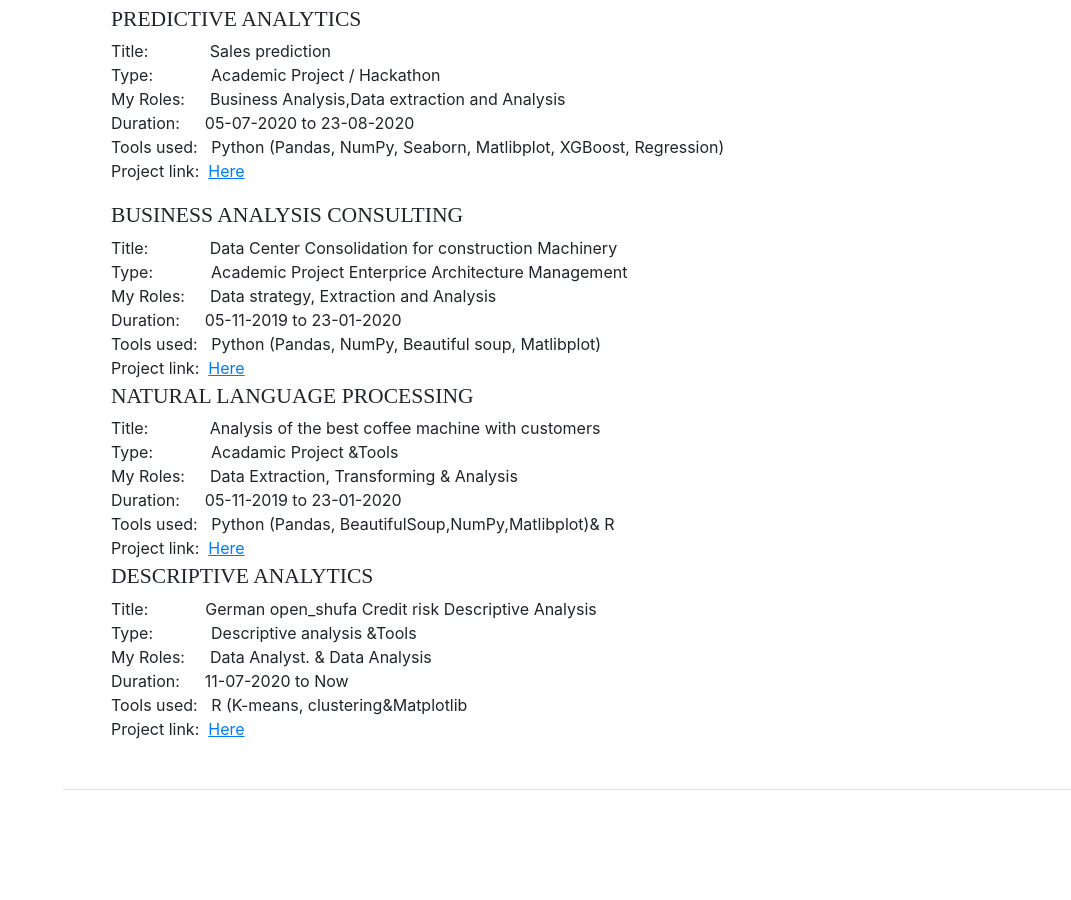
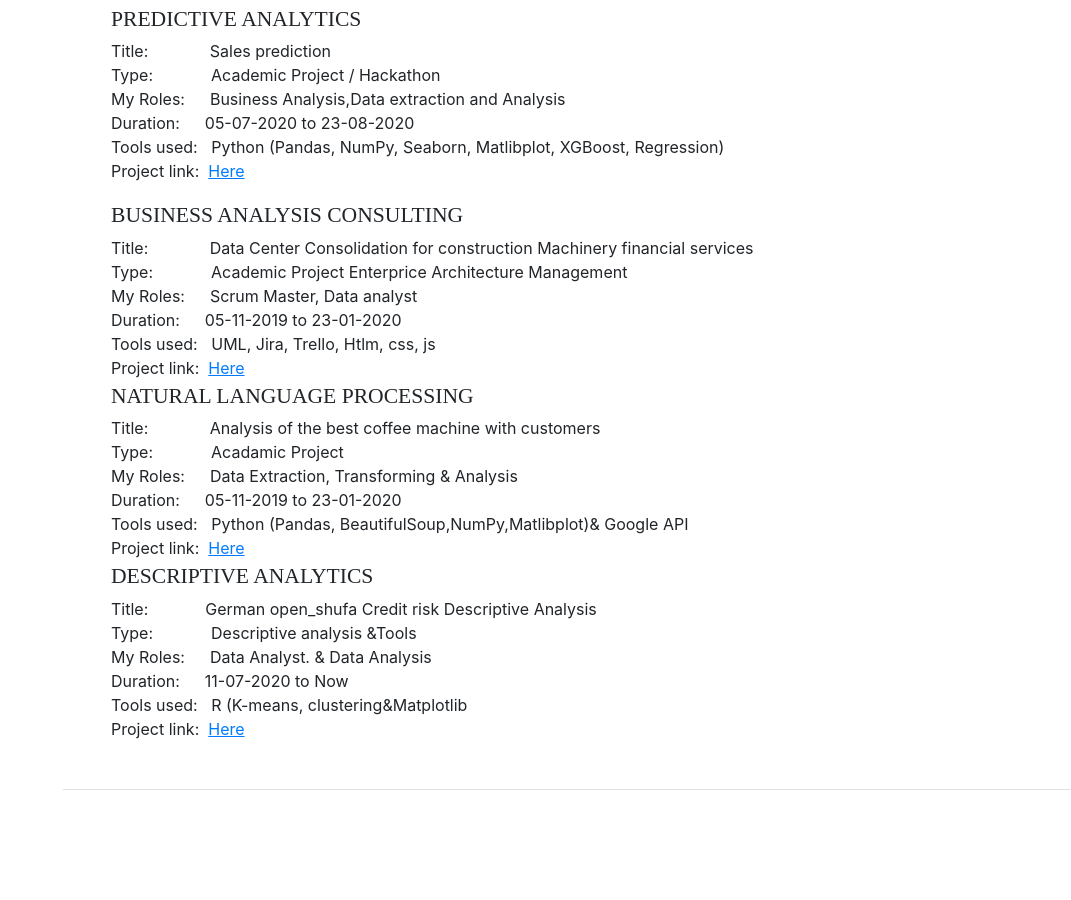
Before and after one commit to Pachinchin/emeka, a website with bundled scripts: page index.html in a window 1280 px wide. Shown: the part 5020-5920 px from the top of the page, without its empty margins (209-1280 px from the left). Built offline with nearby package versions, Linux system fonts and the light colour scheme; a web font is replaced by a local one.

Commit message:
Update index.html

```diff
--- a/index.html
+++ b/index.html
@@ -115,7 +115,7 @@
       </section>
       <section class="resume-section p-3 p-lg-5 d-flex flex-column" id="Resume">
         <div class="my-auto">
-          <h2 class="mb-5">Tableau</h2>
+          <h2 class="mb-5">Tableau </h2>
           <div class='tableauPlaceholder' id='viz1628511996455' style='position: relative'><noscript>
             <a href='#'><img alt='My Resume ' src='https:&#47;&#47;public.tableau.com&#47;static&#47;images&#47;re&#47;resume_16285054518000&#47;MyResume&#47;1_rss.png' style='border: none' />
             </a></noscript>
@@ -351,21 +351,21 @@
         </div>
          </div>
         <div class="subheading mb-1">Business Analysis Consulting</div>
-          <p class="mb-0">Title:  &emsp;&emsp; &emsp;    Data Center Consolidation for construction Machinery </p>
+          <p class="mb-0">Title:  &emsp;&emsp; &emsp;    Data Center Consolidation for construction Machinery financial services</p>
           <p class="mb-0">Type: &nbsp;&ensp;&emsp; &emsp;  Academic Project Enterprice Architecture Management
 
-          <p class="mb-0">My Roles:   &emsp;&nbsp;Data strategy, Extraction and Analysis</p>
+          <p class="mb-0">My Roles:   &emsp;&nbsp;Scrum Master, Data analyst </p>
           <p class="mb-0">Duration:  &emsp;&nbsp;05-11-2019 to 23-01-2020 </p>
-          <p class="mb-0">Tools used: &nbsp;    Python (Pandas, NumPy, Beautiful soup, Matlibplot)</p>
+          <p class="mb-0">Tools used: &nbsp;    UML, Jira, Trello, Htlm, css, js </p>
           <p class="mb-0">Project link: &nbsp;<a href=""><u>Here</u></a>  </p>
         </div>
          <div class="subheading mb-1">Natural Language Processing </div>
           <p class="mb-0">Title:  &emsp;&emsp; &emsp;    Analysis of the best coffee machine with customers </p>
-          <p class="mb-0">Type: &nbsp;&ensp;&emsp; &emsp;  Acadamic Project &amp;Tools
+          <p class="mb-0">Type: &nbsp;&ensp;&emsp; &emsp;  Acadamic Project
 
           <p class="mb-0">My Roles:   &emsp;&nbsp;Data Extraction, Transforming &amp; Analysis </p>
           <p class="mb-0">Duration:  &emsp;&nbsp;05-11-2019 to 23-01-2020</p>
-          <p class="mb-0">Tools used: &nbsp;    Python (Pandas, BeautifulSoup,NumPy,Matlibplot)&amp;  R</p>
+          <p class="mb-0">Tools used: &nbsp;    Python (Pandas, BeautifulSoup,NumPy,Matlibplot)&amp; Google API</p>
           <p class="mb-0">Project link: &nbsp;<a href="https://github.com/Pachinchin/BestCoffeeMachineAnalysis"><u>Here</u></a>  </p>
         </div>
          <div class="subheading mb-1">Descriptive Analytics</div>
@@ -424,7 +424,7 @@
           <h2 class="mb-5">Languages</h2>
          <li>
               <i class="text-primary"></i>
-              English     - &nbsp; C1 </li>
+              English     - &nbsp; Native </li>
         <li>
               <i class="text-primary"></i>
               Deustch  - B1 </li>
```
